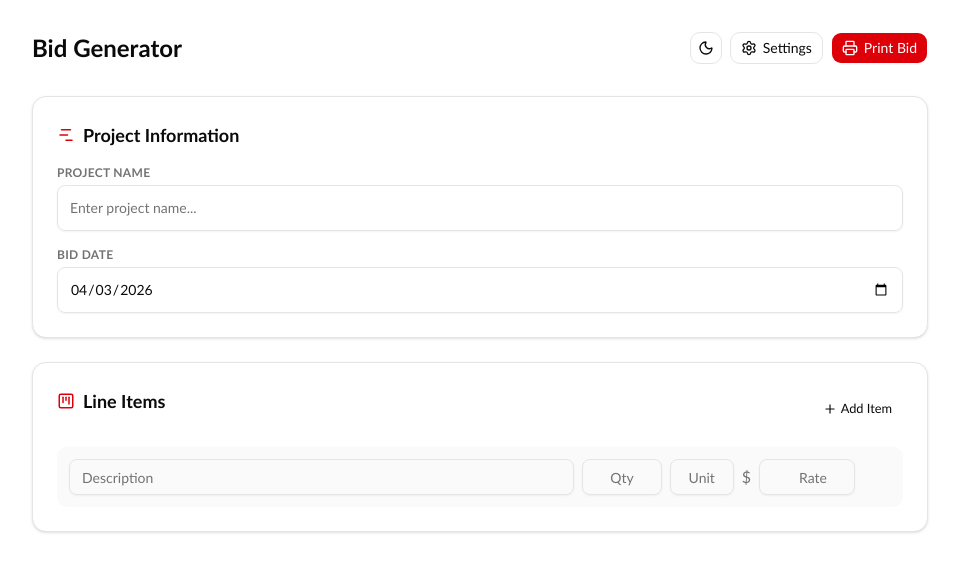
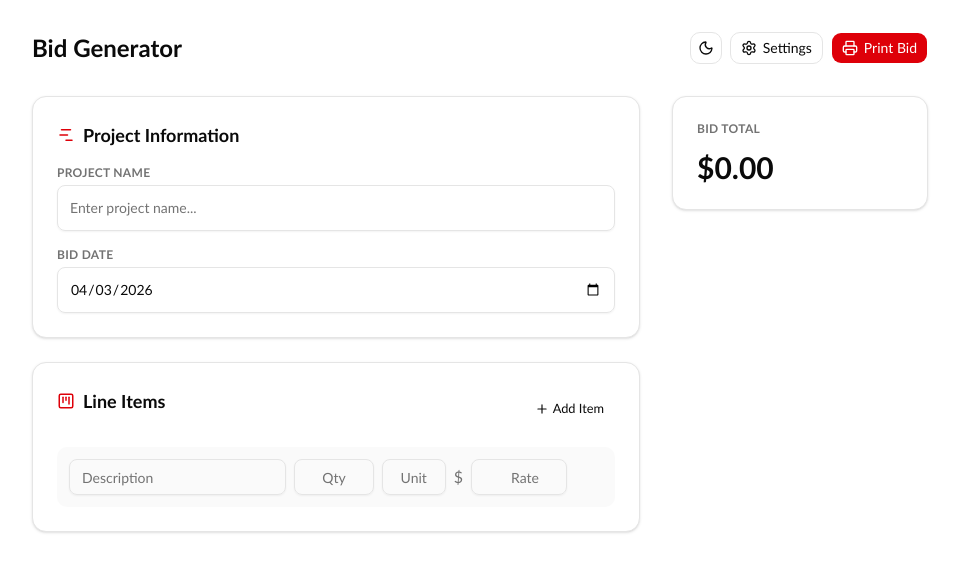
Before and after one commit to Capt-taka/bidsheet, a React (Vite) app: page / in a window 1280 px wide. Shown: the top 572 px of the page, without its empty margins (160-1119 px from the left). Built offline with nearby package versions, Linux system fonts and the light colour scheme.

Commit message:
fix ugly code

```diff
--- a/src/App.tsx
+++ b/src/App.tsx
@@ -275,6 +275,16 @@ export default function App() {
           </div>
         </div>
 
+        {/* Total Card - Hidden on Print */}
+        <div className="print:hidden w-full md:w-64 shrink-0">
+          <div className="bg-card p-6 rounded-xl shadow-sm border border-border sticky top-8">
+            <p className="text-xs font-semibold text-muted-foreground uppercase tracking-wide mb-3">Bid Total</p>
+            <p className="text-3xl font-bold text-foreground">
+              ${total.toLocaleString(undefined, { minimumFractionDigits: 2, maximumFractionDigits: 2 })}
+            </p>
+          </div>
+        </div>
+
         {/* Print-only document (no on-screen preview) */}
         <div className="hidden print:block w-full">
           <div
```
